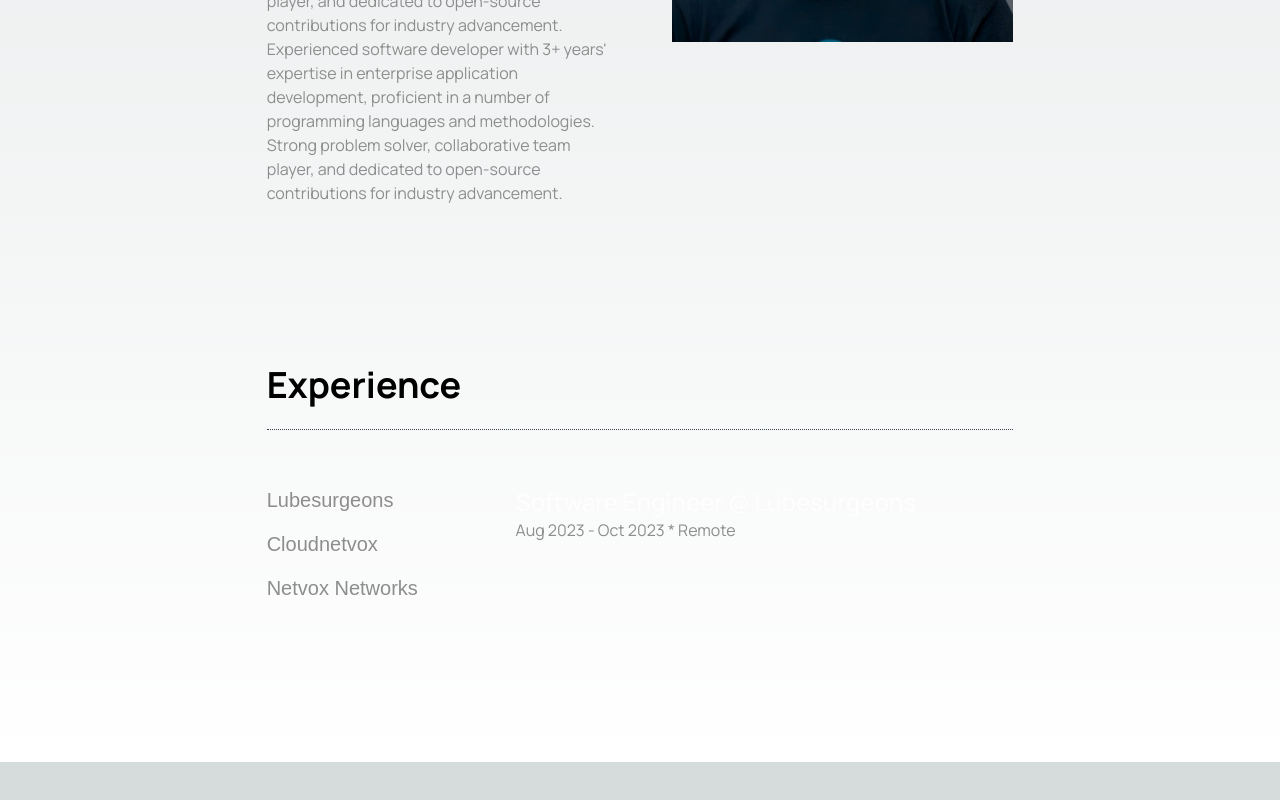
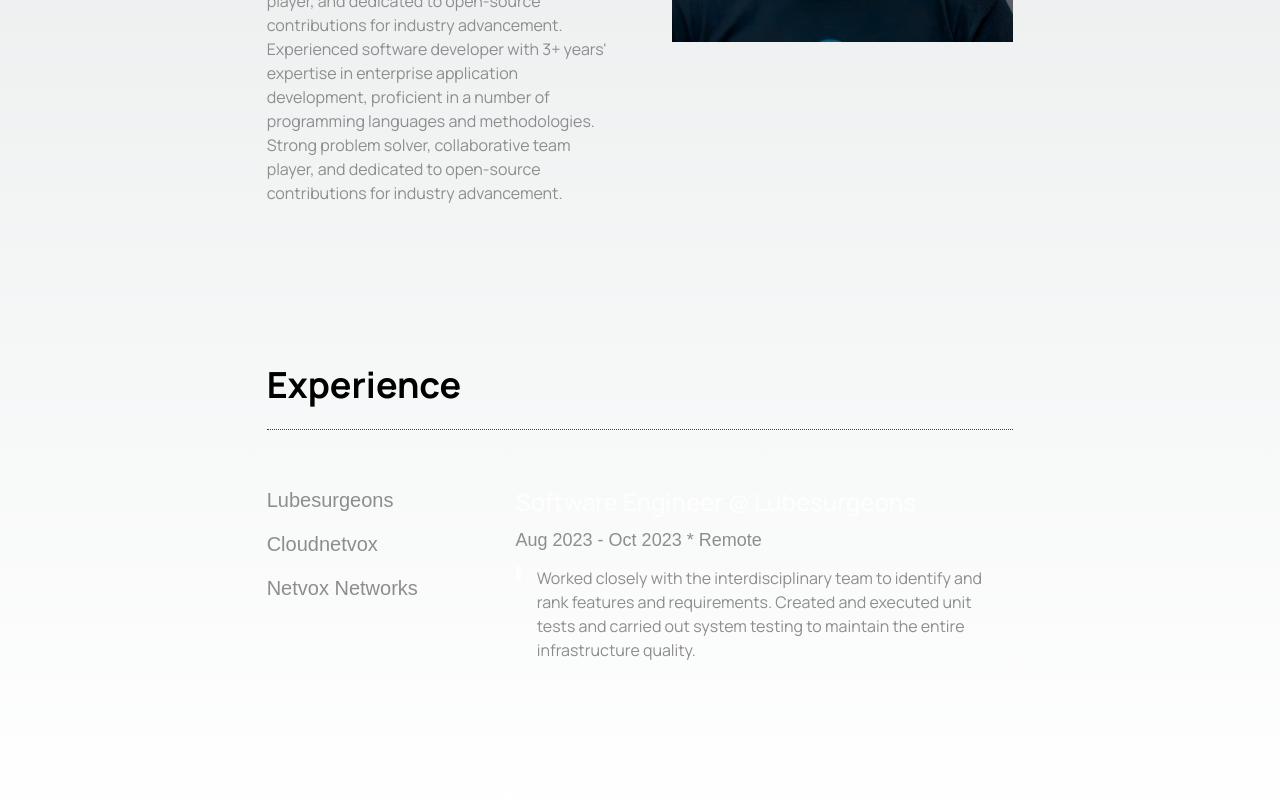
Before and after one commit to zyzer01/portfolio-zyzer, a Next.js app: page / in a window 1280 px wide. Shown: the part 1242-2042 px from the top of the page. Before the commit the page ends 2004 px from the top, so only its background shows below. Built offline with nearby package versions, Linux system fonts and the light colour scheme; a web font is replaced by a local one.

Commit message:
update globals.css, Experience.tsx and items.tsx

```diff
--- a/src/app/globals.css
+++ b/src/app/globals.css
@@ -62,7 +62,6 @@ body {
   color: linear-gradient(to right, var(--color-primary), var(--color-secondary));
 }
 
-
 @layer utilities {
   .text-balance {
     text-wrap: balance;
--- a/src/components/Experience.tsx
+++ b/src/components/Experience.tsx
@@ -28,7 +28,15 @@ const Experience = () => {
         </div>
         <div className="col-span-2">
           <h2 className="text-bright text-2xl font-medium">Software Engineer @ Lubesurgeons</h2>
-          <p>Aug 2023 - Oct 2023 * Remote</p>
+          <p className="proggy pt-2 text-lg">Aug 2023 - Oct 2023 * Remote</p>
+          <ul className="list-none pt-3">
+            <li className="flex">
+              <span className="w-4 h-4 mr-4 bg-bright rounded-full"></span>
+              Worked closely with the interdisciplinary team to identify and rank features and
+              requirements. Created and executed unit tests and carried out system testing to
+              maintain the entire infrastructure quality.
+            </li>
+          </ul>
         </div>
       </div>
     </div>
--- a/src/utils/items.tsx
+++ b/src/utils/items.tsx
@@ -70,18 +70,21 @@ export const experience = [
   {
     id: 1,
     company: 'Lubesurgeons',
+    jobDescription: 'Software Engineer @ Lubesurgeons',
     achievements: ['Ubuntu Server 14', 'Ubuntu Server 16', 'Ubuntu Server 18', 'Ubuntu Server 20'],
     duration: 'Aug 2023 - Oct 2023 * Remote',
   },
   {
     id: 2,
     company: 'Cloudnetvox',
+    jobDescription: 'Software Engineer @ Lubesurgeons',
     achievements: ['Debian 10', 'Debian 11', 'Debian 12'],
     duration: 'Aug 2023 - Oct 2023 * Remote',
   },
   {
     id: 3,
     company: 'Netvox Networks',
+    jobDescription: 'Software Engineer @ Lubesurgeons',
     achievements: ['CentOS 7', 'CentOS Stream 8', 'CentOS Stream 8'],
     desc: 'duration',
   },
```
